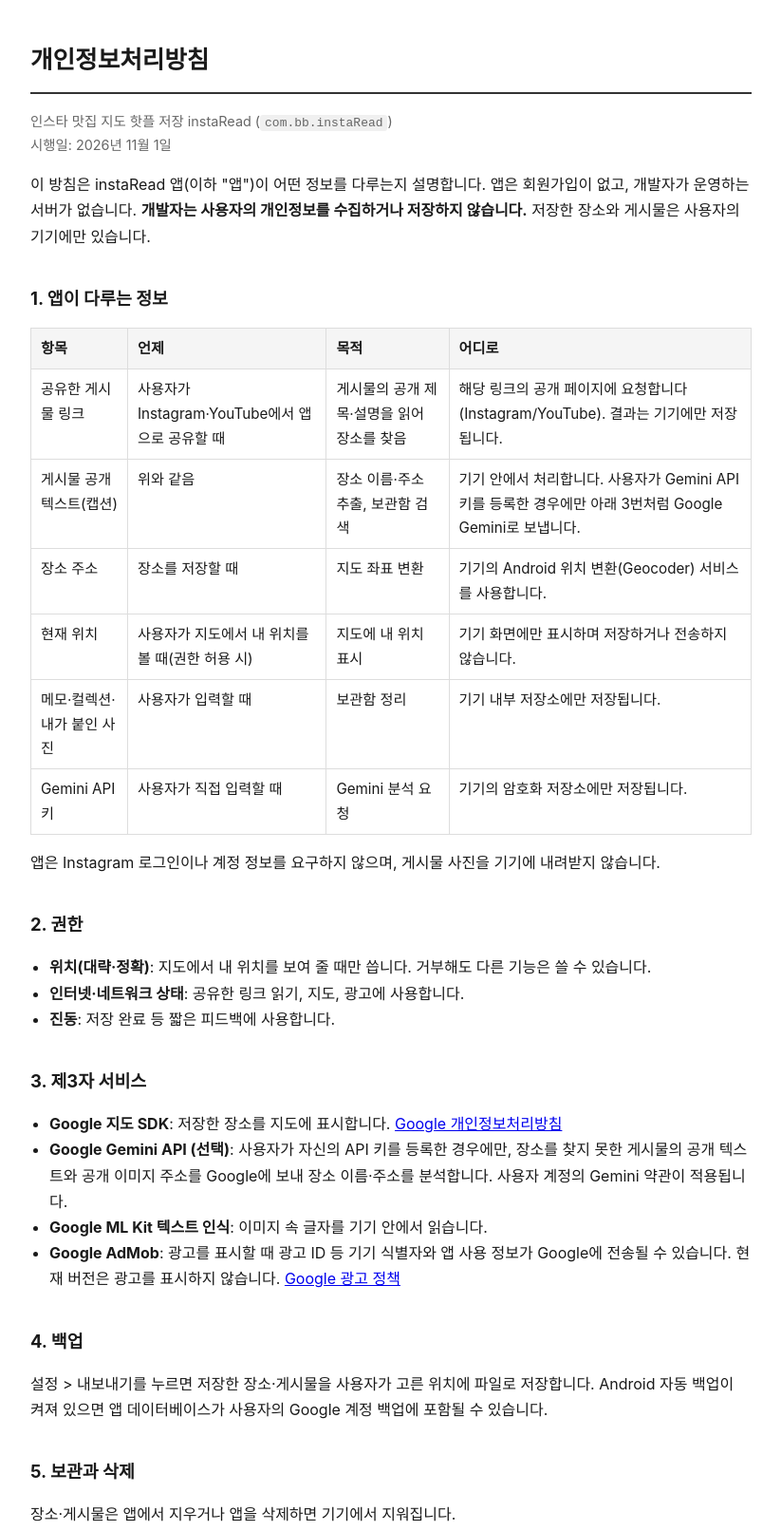
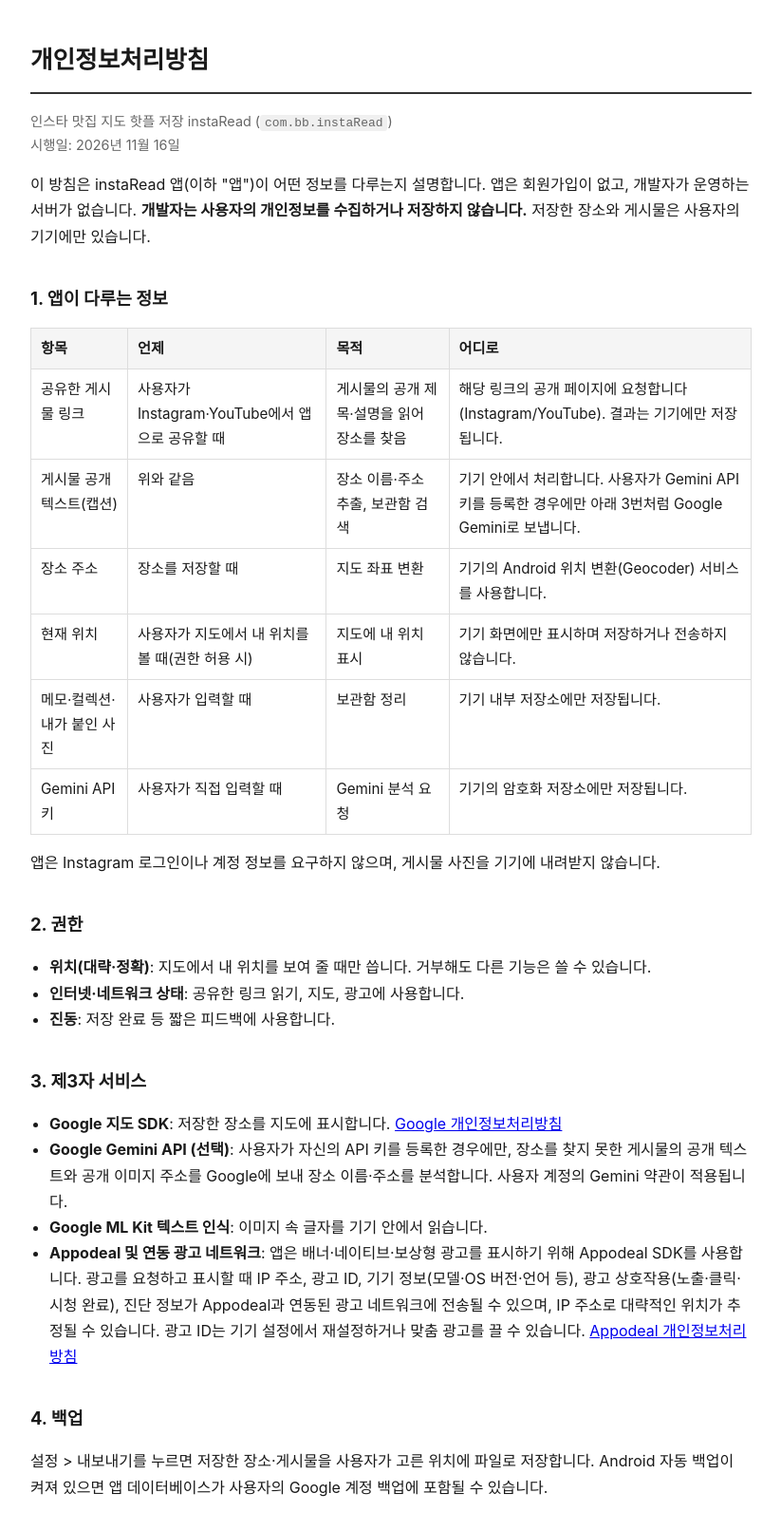
Before and after one commit to bju10147-bb/instaread-privacy, a plain HTML site: page privacy.html in a window 1280 px wide. Shown: the top 1612 px of the page at 95% size, without its empty margins (228-1051 px from the left). Drawn offline with Linux system fonts and the light colour scheme.

Commit message:
개인정보처리방침: AdMob 문단을 Appodeal로 교체, 시행일 2026-11-16
Co-Authored-By: Claude Sonnet 5.5 <noreply@anthropic.com>

```diff
--- a/privacy.html
+++ b/privacy.html
@@ -20,7 +20,7 @@
 <body>
 <h1>개인정보처리방침</h1>
 <p class="meta">인스타 맛집 지도 핫플 저장 instaRead (<code>com.bb.instaRead</code>)<br>
-시행일: 2026년 11월 1일</p>
+시행일: 2026년 11월 16일</p>
 
 <p>이 방침은 instaRead 앱(이하 "앱")이 어떤 정보를 다루는지 설명합니다. 앱은 회원가입이 없고, 개발자가 운영하는 서버가 없습니다. <strong>개발자는 사용자의 개인정보를 수집하거나 저장하지 않습니다.</strong> 저장한 장소와 게시물은 사용자의 기기에만 있습니다.</p>
 
@@ -48,7 +48,7 @@
 <li><strong>Google 지도 SDK</strong>: 저장한 장소를 지도에 표시합니다. <a href="https://policies.google.com/privacy">Google 개인정보처리방침</a></li>
 <li><strong>Google Gemini API (선택)</strong>: 사용자가 자신의 API 키를 등록한 경우에만, 장소를 찾지 못한 게시물의 공개 텍스트와 공개 이미지 주소를 Google에 보내 장소 이름·주소를 분석합니다. 사용자 계정의 Gemini 약관이 적용됩니다.</li>
 <li><strong>Google ML Kit 텍스트 인식</strong>: 이미지 속 글자를 기기 안에서 읽습니다.</li>
-<li><strong>Google AdMob</strong>: 광고를 표시할 때 광고 ID 등 기기 식별자와 앱 사용 정보가 Google에 전송될 수 있습니다. 현재 버전은 광고를 표시하지 않습니다. <a href="https://policies.google.com/technologies/ads">Google 광고 정책</a></li>
+<li><strong>Appodeal 및 연동 광고 네트워크</strong>: 앱은 배너·네이티브·보상형 광고를 표시하기 위해 Appodeal SDK를 사용합니다. 광고를 요청하고 표시할 때 IP 주소, 광고 ID, 기기 정보(모델·OS 버전·언어 등), 광고 상호작용(노출·클릭·시청 완료), 진단 정보가 Appodeal과 연동된 광고 네트워크에 전송될 수 있으며, IP 주소로 대략적인 위치가 추정될 수 있습니다. 광고 ID는 기기 설정에서 재설정하거나 맞춤 광고를 끌 수 있습니다. <a href="https://app.appodeal.com/privacy-policy">Appodeal 개인정보처리방침</a></li>
 </ul>
 
 <h2>4. 백업</h2>
```
